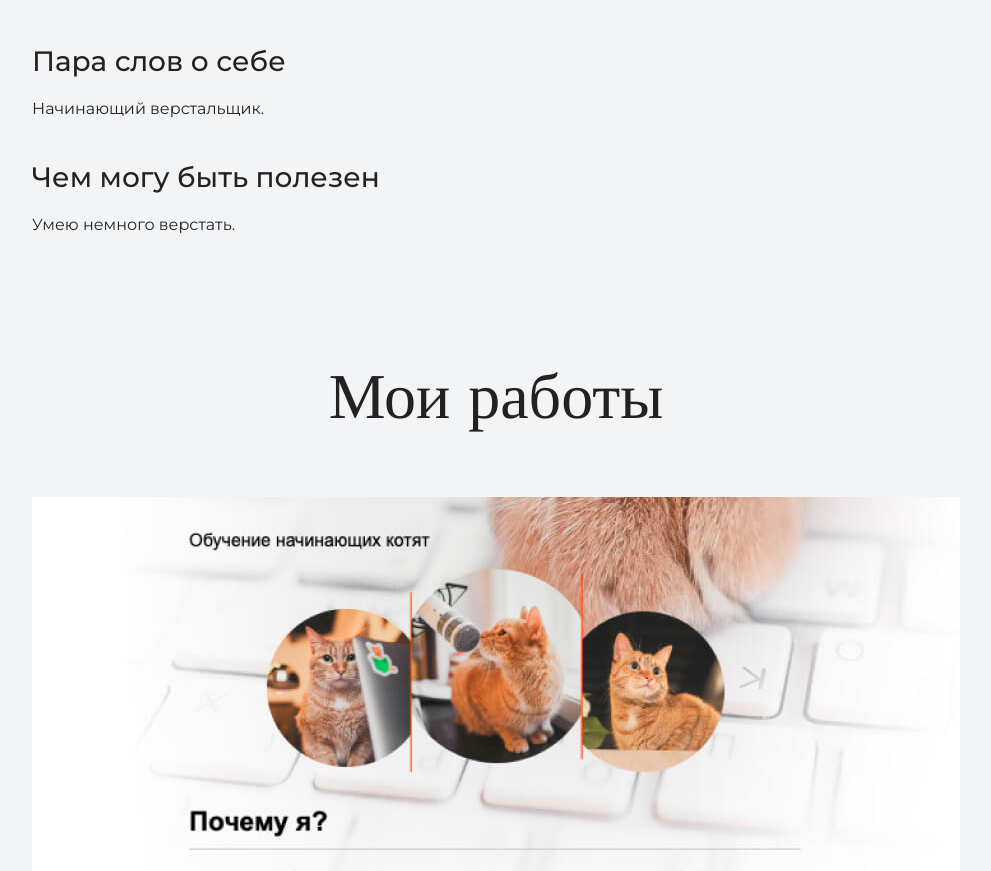
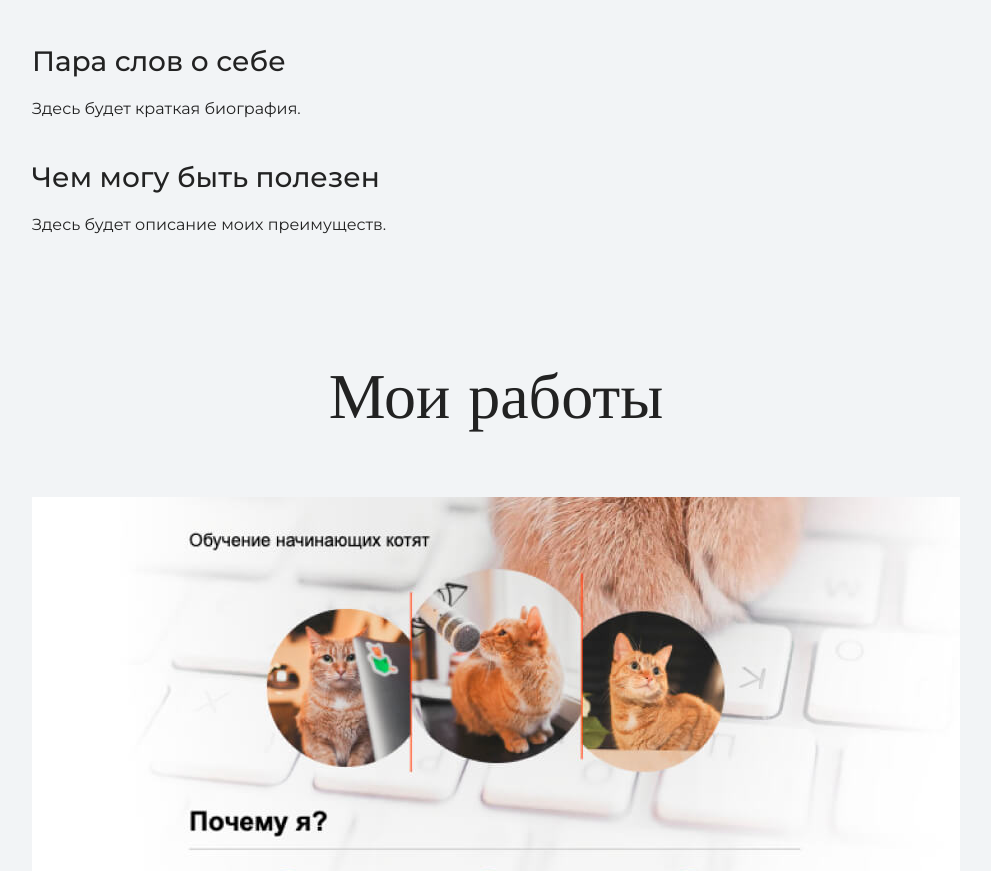
Before and after one commit to encl1ess/my-site, a plain HTML site: page index.html in a window 1280 px wide. Shown: the part 1758-2629 px from the top of the page, without its empty margins (144-1135 px from the left). Drawn offline with nearby package versions, Linux system fonts and the light colour scheme.

Commit message:
Add files via upload

```diff
--- a/index.html
+++ b/index.html
@@ -32,11 +32,11 @@
       </figure>
       <div class="container">
       <h3>Пара слов о себе</h3>
-        <p>Начинающий верстальщик.</p>
+        <p>Здесь будет краткая биография.</p>
       </div>
       <div class="container">
       <h3>Чем могу быть полезен</h3>
-      <p>Умею немного верстать.</p>
+      <p>Здесь будет описание моих преимуществ.</p>
       </div>
     </section>
 
```
